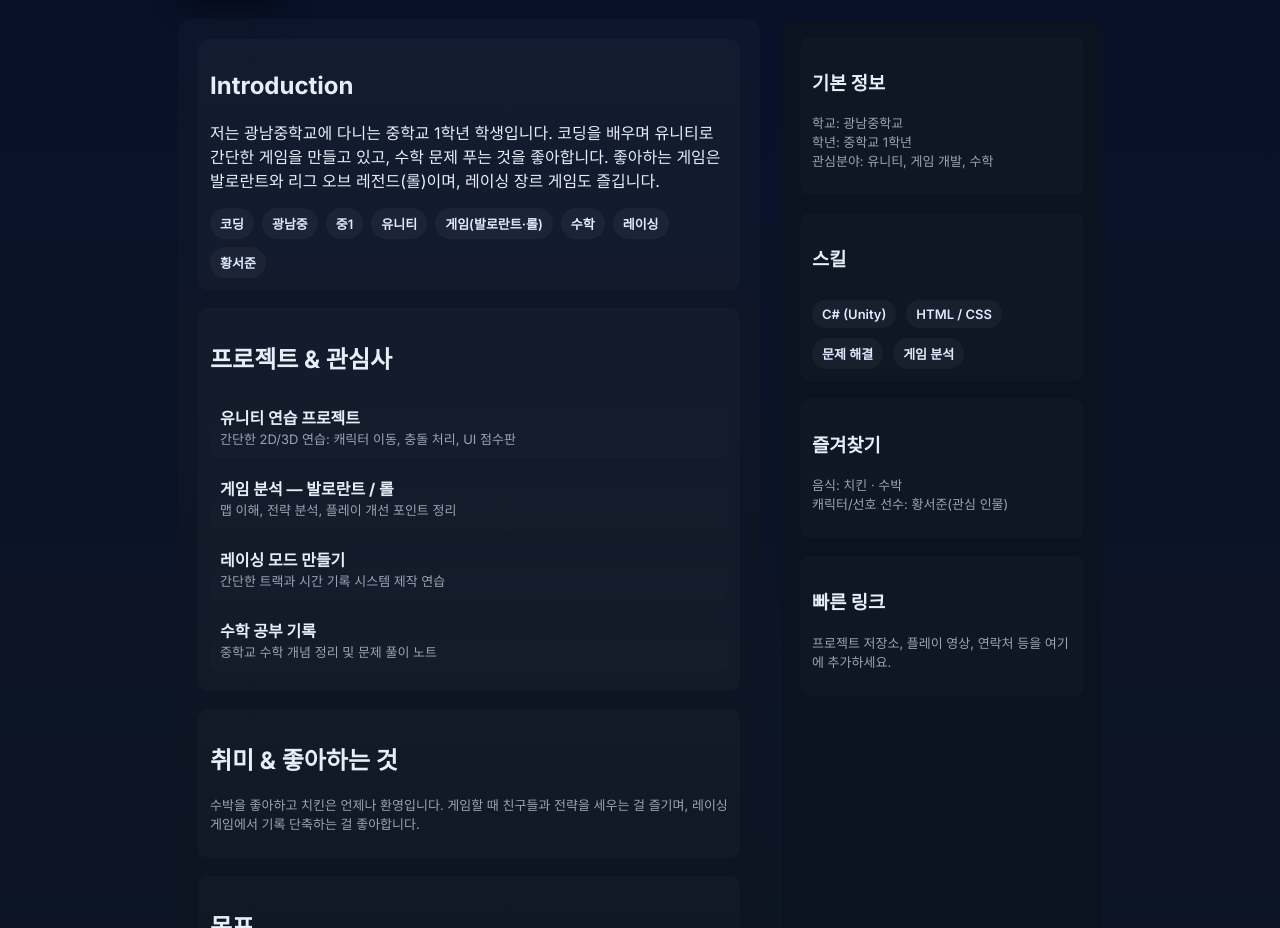
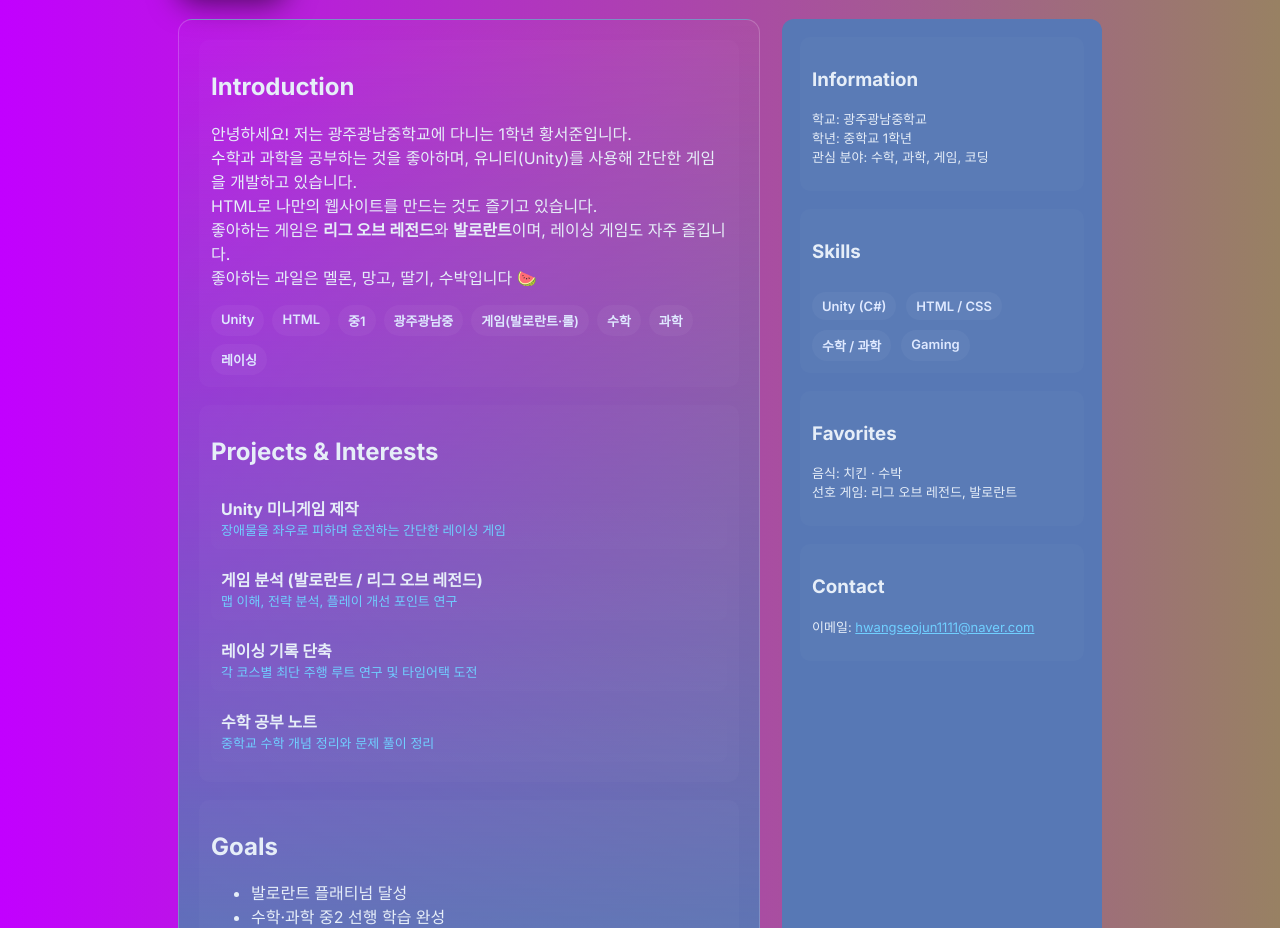
Before and after one commit to seojun-coding/seojun-coding.github.io, a plain HTML site: page index.html in a window 1280 px wide. Shown: the part 175-1103 px from the top of the page. Drawn offline with Linux system fonts and the light colour scheme.

Commit message:
Add files via upload

```diff
--- a/index.html
+++ b/index.html
@@ -3,7 +3,7 @@
 <head>
   <meta charset="utf-8" />
   <meta name="viewport" content="width=device-width,initial-scale=1" />
-  <title>포트폴리오 — 자기소개</title>
+  <title>SJ Portfolio</title>
   <link href="https://fonts.googleapis.com/css2?family=Inter:wght@300;400;600;700&display=swap" rel="stylesheet">
   <link rel="stylesheet" href="style.css">
 </head>
@@ -12,94 +12,108 @@
     <header>
       <div class="avatar">😊</div>
       <div>
-        <h1>Hi!</h1>
-        <p class="lead">황서준 · 광주광남중 1학년</p>
+        <h1>Welcome to My Portfolio!</h1>
+        <p class="lead">황서준 · 광주광남중학교 1학년</p>
       </div>
     </header>
+
     <div class="grid">
       <main>
         <section class="card about">
           <h2>Introduction</h2>
-          <p>저는 광남중학교에 다니는 중학교 1학년 학생입니다. 코딩을 배우며 유니티로 간단한 게임을 만들고 있고, 수학 문제 푸는 것을 좋아합니다. 좋아하는 게임은 발로란트와 리그 오브 레전드(롤)이며, 레이싱 장르 게임도 즐깁니다.</p>
-          <div style="margin-top:8px" class="badges">
-            <span class="badge">코딩</span>
-            <span class="badge">광남중</span>
+          <p>
+            안녕하세요! 저는 광주광남중학교에 다니는 1학년 황서준입니다.<br>
+            수학과 과학을 공부하는 것을 좋아하며, 유니티(Unity)를 사용해 간단한 게임을 개발하고 있습니다.<br>
+            HTML로 나만의 웹사이트를 만드는 것도 즐기고 있습니다.<br>
+            좋아하는 게임은 <strong>리그 오브 레전드</strong>와 <strong>발로란트</strong>이며,
+            레이싱 게임도 자주 즐깁니다.<br>
+            좋아하는 과일은 멜론, 망고, 딸기, 수박입니다 🍉
+          </p>
+
+          <div class="badges" style="margin-top:8px">
+            <span class="badge">Unity</span>
+            <span class="badge">HTML</span>
             <span class="badge">중1</span>
-            <span class="badge">유니티</span>
+            <span class="badge">광주광남중</span>
             <span class="badge">게임(발로란트·롤)</span>
             <span class="badge">수학</span>
+            <span class="badge">과학</span>
             <span class="badge">레이싱</span>
-            <span class="badge">황서준</span>
           </div>
         </section>
 
         <section class="card projects">
-          <h2>프로젝트 & 관심사</h2>
+          <h2>Projects & Interests</h2>
           <ul>
             <li>
-              <strong>유니티 연습 프로젝트</strong>
-              <div class="muted">간단한 2D/3D 연습: 캐릭터 이동, 충돌 처리, UI 점수판</div>
+              <strong>Unity 미니게임 제작</strong>
+              <div class="muted">장애물을 좌우로 피하며 운전하는 간단한 레이싱 게임</div>
             </li>
             <li>
-              <strong>게임 분석 — 발로란트 / 롤</strong>
-              <div class="muted">맵 이해, 전략 분석, 플레이 개선 포인트 정리</div>
+              <strong>게임 분석 (발로란트 / 리그 오브 레전드)</strong>
+              <div class="muted">맵 이해, 전략 분석, 플레이 개선 포인트 연구</div>
             </li>
             <li>
-              <strong>레이싱 모드 만들기</strong>
-              <div class="muted">간단한 트랙과 시간 기록 시스템 제작 연습</div>
+              <strong>레이싱 기록 단축</strong>
+              <div class="muted">각 코스별 최단 주행 루트 연구 및 타임어택 도전</div>
             </li>
             <li>
-              <strong>수학 공부 기록</strong>
-              <div class="muted">중학교 수학 개념 정리 및 문제 풀이 노트</div>
+              <strong>수학 공부 노트</strong>
+              <div class="muted">중학교 수학 개념 정리와 문제 풀이 정리</div>
             </li>
           </ul>
         </section>
 
-        <section class="card hobbies">
-          <h2>취미 & 좋아하는 것</h2>
-          <p class="muted">수박을 좋아하고 치킨은 언제나 환영입니다. 게임할 때 친구들과 전략을 세우는 걸 즐기며, 레이싱 게임에서 기록 단축하는 걸 좋아합니다.</p>
-        </section>
-
         <section class="card goals">
-          <h2>목표</h2>
+          <h2>Goals</h2>
           <ul>
-            <li>유니티로 나만의 간단한 게임 출시하기</li>
-            <li>수학 실력 향상과 알고리즘 기초 배우기</li>
-            <li>팀 게임에서 역할을 맡아 전략적으로 플레이하기</li>
+            <li>발로란트 플래티넘 달성</li>
+            <li>수학·과학 중2 선행 학습 완성</li>
+            <li>HTML로 완성도 높은 개인 웹사이트 제작</li>
           </ul>
         </section>
       </main>
 
       <aside>
         <section class="card contact">
-          <h3>기본 정보</h3>
-          <p class="muted">학교: 광남중학교<br>학년: 중학교 1학년<br>관심분야: 유니티, 게임 개발, 수학</p>
+          <h3>Information</h3>
+          <p class="info">
+            학교: 광주광남중학교<br>
+            학년: 중학교 1학년<br>
+            관심 분야: 수학, 과학, 게임, 코딩
+          </p>
         </section>
 
         <section class="card skills" style="margin-top:12px">
-          <h3>스킬</h3>
+          <h3>Skills</h3>
           <div class="skills">
-            <div class="badge">C# (Unity)</div>
+            <div class="badge">Unity (C#)</div>
             <div class="badge">HTML / CSS</div>
-            <div class="badge">문제 해결</div>
-            <div class="badge">게임 분석</div>
+            <div class="badge">수학 / 과학</div>
+            <div class="badge">Gaming</div>
           </div>
         </section>
 
         <section class="card fav" style="margin-top:12px">
-          <h3>즐겨찾기</h3>
-          <p class="muted">음식: 치킨 · 수박<br>캐릭터/선호 선수: 황서준(관심 인물)</p>
+          <h3>Favorites</h3>
+          <p class="info">
+            음식: 치킨 · 수박<br>
+            선호 게임: 리그 오브 레전드, 발로란트
+          </p>
         </section>
 
         <section class="card quicklinks" style="margin-top:12px">
-          <h3>빠른 링크</h3>
-          <p class="muted">프로젝트 저장소, 플레이 영상, 연락처 등을 여기에 추가하세요.</p>
+          <h3>Contact</h3>
+          <p class="info">
+            이메일: <a href="mailto:hwangseojun1111@naver.com">hwangseojun1111@naver.com</a><br>
+            <!-- 보안을 위해 실제 번호 대신 이메일만 표시 권장 -->
+          </p>
         </section>
       </aside>
     </div>
 
     <footer>
-      <div class="muted">이 포트폴리오는 입력하신 키워드(코딩, 광남중, 중1, 유니티, 게임, 수학, 수박, 치킨, 레이싱, 황서준)를 기반으로 자동 생성되었습니다.</div>
+      <div class="muted">© 2025 Hwang Seojun — Portfolio</div>
     </footer>
   </div>
 </body>
--- a/style.css
+++ b/style.css
@@ -1,14 +1,14 @@
-:root{--bg:#0f1724;--card:#0b1220;--accent:#7c3aed;--glass:rgba(255,255,255,0.04);--muted:#9aa4b2}
+:root{--bg:#0f1724;--card:#5778b5;--accent:#7c3aed;--glass:rgba(255,255,255,0.04);--muted:#9aa4b2}
     *{box-sizing:border-box;font-family:Inter,system-ui,-apple-system,"Segoe UI",Roboto,'Noto Sans KR',sans-serif}
-    body{margin:0;background:linear-gradient(180deg,#071029 0%,var(--bg) 100%);color:#e6eef8;min-height:100vh}
+    body{margin:0;background:linear-gradient(90deg, #c200ff 0%, #988163 100%);color:#e6eef8;min-height:100vh}
     .wrap{max-width:980px;margin:36px auto;padding:28px}
     header{display:flex;gap:20px;align-items:center}
-    .avatar{width:108px;height:108px;border-radius:18px;background:linear-gradient(135deg,var(--accent),#3b82f6);display:flex;align-items:center;justify-content:center;font-size:44px;font-weight:700;box-shadow:0 6px 30px rgba(0,0,0,0.6)}
+    .avatar{width:108px;height:108px;border-radius:18px;background:linear-gradient(135deg,var(--accent),#83aae9);display:flex;align-items:center;justify-content:center;font-size:44px;font-weight:700;box-shadow:0 6px 30px rgba(0,0,0,0.6)}
     h1{margin:0;font-size:28px}
     p.lead{margin:6px 0 0;color:var(--muted)}
 
     .grid{display:grid;grid-template-columns:1fr 320px;gap:22px;margin-top:22px}
-    main{background:linear-gradient(180deg,rgba(255,255,255,0.02),var(--card));padding:20px;border-radius:14px}
+    main{background:linear-gradient(180deg,rgba(255,255,255,0.02),var(--card));padding:20px;border-radius:14px;border: #ffffff33 1px solid;}
     aside{background:var(--card);padding:18px;border-radius:12px}
 
     section{margin-bottom:18px}
@@ -24,4 +24,22 @@
 
     footer{margin-top:18px;text-align:center;color:var(--muted);font-size:13px}
 
-    @media (max-width:900px){.grid{grid-template-columns:1fr;}.avatar{width:84px;height:84px;font-size:34px}}
+    @media (max-width:768px){.grid{grid-template-columns:1fr;}.avatar{width:84px;height:84px;font-size:34px}}
+
+    .muted {
+        color: #70cfff;
+        font-size: 13px;
+        }
+
+    .info{
+        color:#e6eef8;
+        font-size: 13px
+    }
+
+    a{
+        color: #70cfff;
+        transition: color 0.2s ease;
+    }
+    a:hover{
+        color: #b694ff;
+    }
```
